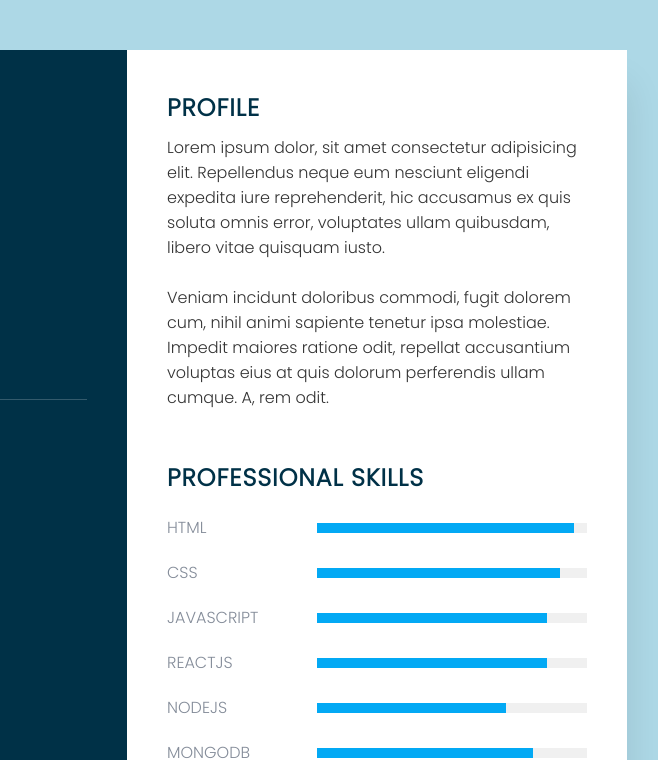
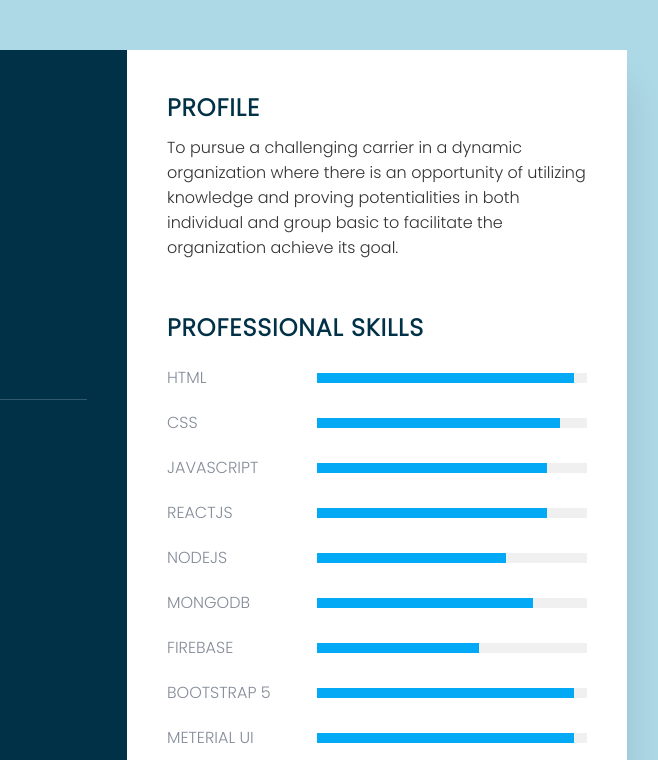
Before and after one commit to naeem676/my-cv, a plain HTML site: page index.html in a window 1280 px wide. Shown: the top 760 px of the page, 513-1171 px from the left. Drawn offline with Linux system fonts and the light colour scheme.

Commit message:
someting added

```diff
--- a/index.html
+++ b/index.html
@@ -34,7 +34,7 @@
                     </li>
                     <li>
                         <span class="icon"><i class="fa fa-linkedin" aria-hidden="true"></i></span>
-                        <span class="text">www.linkedin.com/me</span>
+                        <a href="https://www.linkedin.com/in/naeem-uddin-9407011b1/" class="text linkdin">www.linkedin.com/me</a>
                     </li>
                     <li>
                         <span class="icon"><i class="fa fa-map-marker" aria-hidden="true"></i></span>
@@ -84,33 +84,10 @@
         <div class="right_side">
             <div class="about">
                 <h2 class="title2">Profile</h2>
-                <p>Lorem ipsum dolor, sit amet consectetur adipisicing elit. Repellendus neque eum nesciunt eligendi expedita iure reprehenderit, hic accusamus ex quis soluta omnis error, voluptates ullam quibusdam, libero vitae quisquam iusto. <br/><br/>
-                Veniam incidunt doloribus commodi, fugit dolorem cum, nihil animi sapiente tenetur ipsa molestiae. Impedit maiores ratione odit, repellat accusantium voluptas eius at quis dolorum perferendis ullam cumque. A, rem odit.</p>
+                <p>To pursue a challenging carrier in a dynamic organization where there is an opportunity of
+                    utilizing knowledge and proving potentialities in both individual and group basic to facilitate the organization achieve its goal.
+                </p>
             </div>
-            <!-- <div class="about">
-                <h2 class="title2">Experience</h2>
-                <div class="box">
-                    <div class="year-company">
-                        <h4>year</h4>
-                        <h5>Company Name</h5>
-                    </div>
-                    <div class="text">
-                        <h4>position</h4>
-                        <p>Lorem ipsum dolor sit amet, consectetur adipisicing elit. Totam, praesentium consequuntur nesciunt ipsam sunt repellendus est corporis iure omnis, ad saepe nam exercitationem dolore repudiandae atque amet quas quo tenetur!</p>
-                    </div>
-                </div>
-                <div class="box">
-                    <div class="year-company">
-                        <h4>year</h4>
-                        <h5>Company Name</h5>
-                    </div>
-                    <div class="text">
-                        <h4>position</h4>
-                        <p>Lorem ipsum dolor sit amet, consectetur adipisicing elit. Totam, praesentium consequuntur nesciunt ipsam sunt repellendus est corporis iure omnis, ad saepe nam exercitationem dolore repudiandae atque amet quas quo tenetur!</p>
-                    </div>
-                </div>
-            </div> -->
-
             <div class="about skills">
                 <h2 class="title2">Professional Skills</h2>
                 <div class="box">
@@ -149,6 +126,24 @@
                         <div style="width:80%"></div>
                     </div>
                 </div>
+                <div class="box">
+                    <h4>firebase</h4>
+                    <div class="percent">
+                        <div style="width:60%"></div>
+                    </div>
+                </div>
+                <div class="box">
+                    <h4>Bootstrap 5</h4>
+                    <div class="percent">
+                        <div style="width:95%"></div>
+                    </div>
+                </div>
+                <div class="box">
+                    <h4>Meterial UI</h4>
+                    <div class="percent">
+                        <div style="width:95%"></div>
+                    </div>
+                </div>
             </div>
             <div class="about interest">
                 <h2 class="title2">Interest</h2>
--- a/style.css
+++ b/style.css
@@ -210,6 +210,9 @@ p{
     font-size: 18px;
     width: 20px;
 }
+.linkdin{
+    text-decoration: none;
+}
 @media(max-width: 1000px){
     .container{
         margin: 10px;
```
